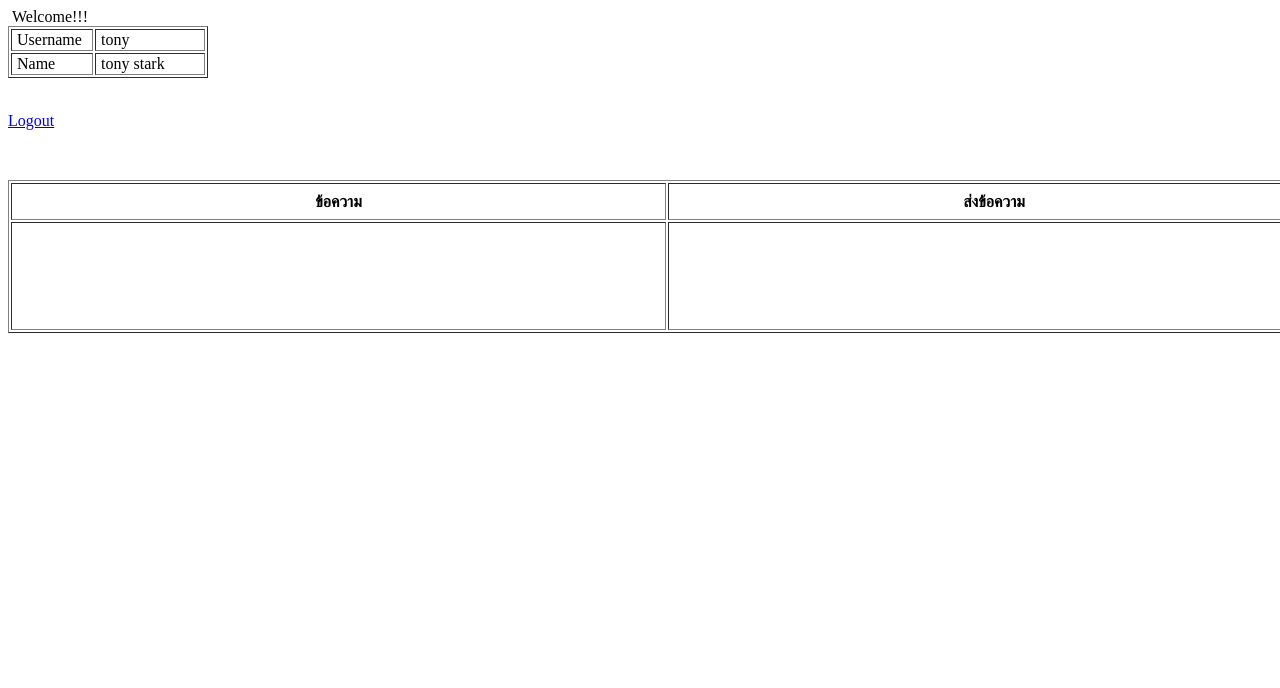
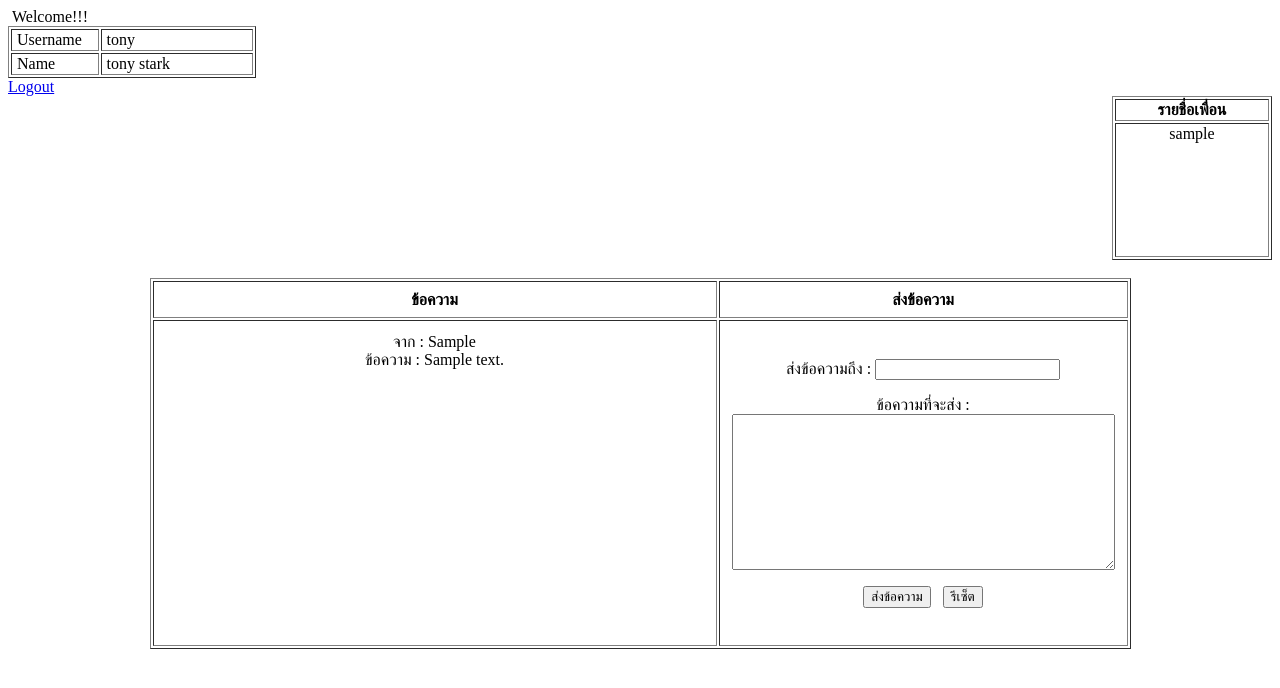
Before and after one commit to champ11101/Workshop, a PHP site: page /user_page.php in a window 1280 px wide; the page is wider, and only the part inside the window is pictured. Shown: the top 688 px of that part. Run offline with PHP 8.4, Linux system fonts and the light colour scheme; a user stored in the database is signed in; data comes from the database, SQL or seed files in the repository; tables that the repository leaves empty or names only in its code hold one stand-in row (values such as "Sample post"); lists and menus that the app fills with data are empty.

Commit message:
พยายามส่งข้อมูล
-สร้างไฟล์ php สำหรับพยายามส่งข้อมูล ชื่อ sendmessage แต่ยังไม่สำเร็จ
-ปรับแต่งหน้า user_page เล็กน้อย

```diff
--- a/user_page.php
+++ b/user_page.php
@@ -3,7 +3,7 @@
 <meta http-equiv="Content-Type" content="text/html; charset=utf-8" />
 <?php
 	session_start();
-	if($_SESSION['UserID']=="")
+	if($_SESSION['UserID'] == "")
 	{
 		echo "Please Login !!!";
 		exit();
@@ -14,6 +14,7 @@
 		exit();
 	}
 	mysql_connect("localhost","root","");
+	mysql_query("SET NAMES UTF8");
 	mysql_select_db("mydatabase");
 	$strSQL = "SELECT * FROM member WHERE UserID = '".$_SESSION['UserID']."' ";
 	$objQuery = mysql_query($strSQL);
@@ -25,7 +26,7 @@
 </head>
 <body>
 	&nbsp;Welcome!!!
-<table border="1" width="200">
+<table border="1" width="248">
     <tbody>
     	<tr>
         	<td width="90">&nbsp;Username</td>
@@ -38,20 +39,72 @@
         </tr>
     </tbody>
     </table>
-    <p><br>
-      <a href="logout.php">Logout</a><br>
-    </p>
-    <p>&nbsp;</p>
-    <table width="1315" height="153" border="1">
-      <tr>
-        <th width="651" height="33" scope="col">ข้อความ</th>
-        <th width="648" scope="col">ส่งข้อความ</th>
-      </tr>
-      <tr>
-        <td>&nbsp;</td>
-        <td>&nbsp;</td>
-      </tr>
-    </table>
+<a href="logout.php">Logout</a>
+<div align="right">
+  <table width="150" height="150" border="1">
+    <tr>
+      <th scope="col">รายชื่อเพื่อน</th>
+    </tr>
+    <tr>
+      <td>
+	    <div align="center" style="width: 150px; height: 130px; overflow-y: scroll; scrollbar-arrow-color:blue; scrollbar-face-color: #e7e7e7;
+              scrollbar-3dlight-color: #a0a0a0; scrollbar-darkshadow-color:#888888">
+	      <?php
+	  $friend = mysql_query("SELECT username FROM friends ORDER BY username ASC") or die(mysql_error());
+	  while($show = mysql_fetch_array($friend)){
+		  echo $show["username"]."<br><br>";
+		  }
+      ?></div></td>
+    </tr>
+  </table>
+  <br>
+</div>
+<div align="center">
+  <table width="981" height="363" border="1">
+        <tr>
+          <th width="560" height="33" scope="col">ข้อความ</th>
+          <th width="405" scope="col">ส่งข้อความ</th>
+        </tr>
+        <tr>
+          <td height="322"><div align="center" style="width: 560px; height: 300px; overflow-y: scroll; scrollbar-arrow-color:blue; scrollbar-face-color: #e7e7e7;
+              scrollbar-3dlight-color: #a0a0a0; scrollbar-darkshadow-color:#888888">
+			  <?php
+		  mysql_select_db("mydatabase");
+		  $data = mysql_query("SELECT sender, message FROM message ORDER BY ID DESC") or die(mysql_error());
+		  ?>
+		  <?php
+		  while($info = mysql_fetch_array($data)){?>
+
+              จาก : <?php echo $info["sender"];?><br />
+              ข้อความ : <?php echo $info["message"];?><br /><br />
+
+		  <?php
+          }
+          ?></div>
+
+          <?php
+		  mysql_close();
+		  ?>
+          </td>
+          <td><form id="form1" name="form1" method="post" action="savemessage.php">
+            <div align="center">
+              <p>ส่งข้อความถึง :
+                <label for="textfield"></label>
+                <input type="text" name="textfield" id="textfield" />
+              </p>
+              <p align="center">ข้อความที่จะส่ง :
+                <label for="textarea"></label>
+                <textarea name="textarea" id="textarea" cols="45" rows="10"></textarea>
+              </p>
+              <p>
+                <input type="submit" name="button" id="button" value="ส่งข้อความ" />&nbsp;&nbsp;
+                <input type="reset" name="button2" id="button2" value="รีเซ็ต" />
+              </p>
+            </div>
+          </form></td>
+        </tr>
+  </table>
+</div>
     <p>&nbsp;</p>
 </body>
     </html>
```
Also changed, not shown: savemessage.php (added, +27 -0 lines), sendmessage.php (added, +37 -0 lines).
